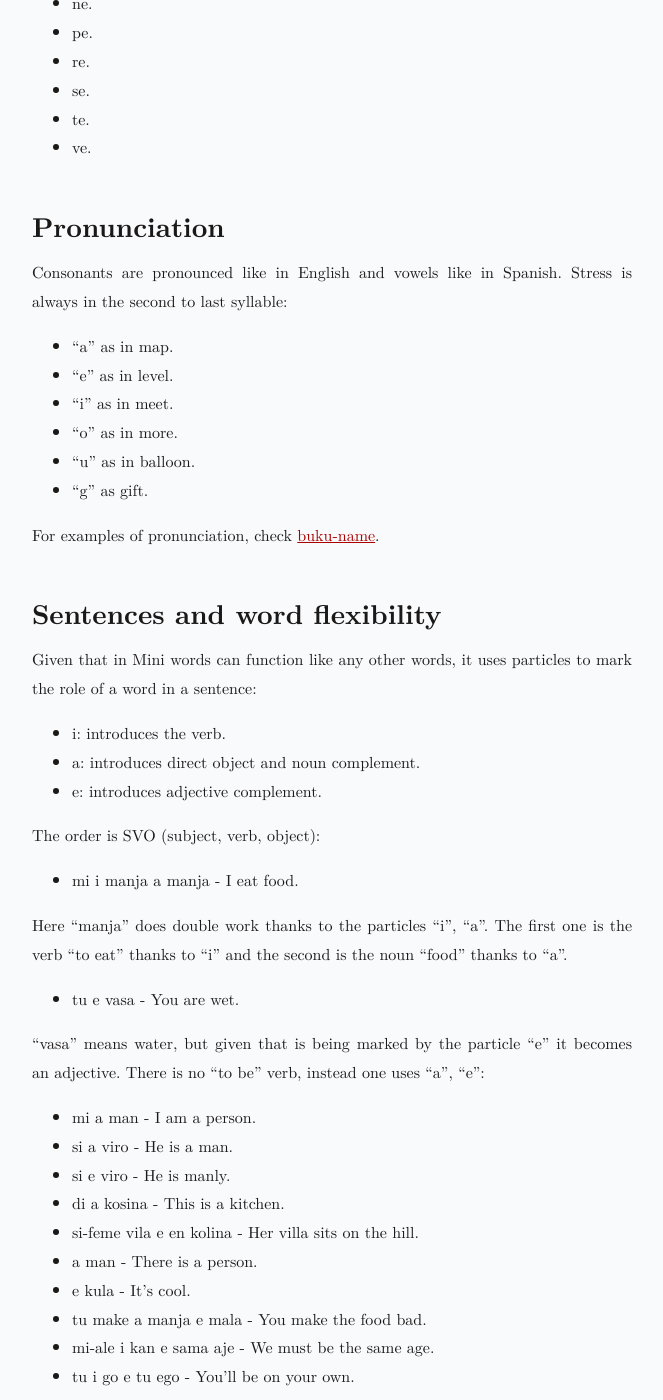
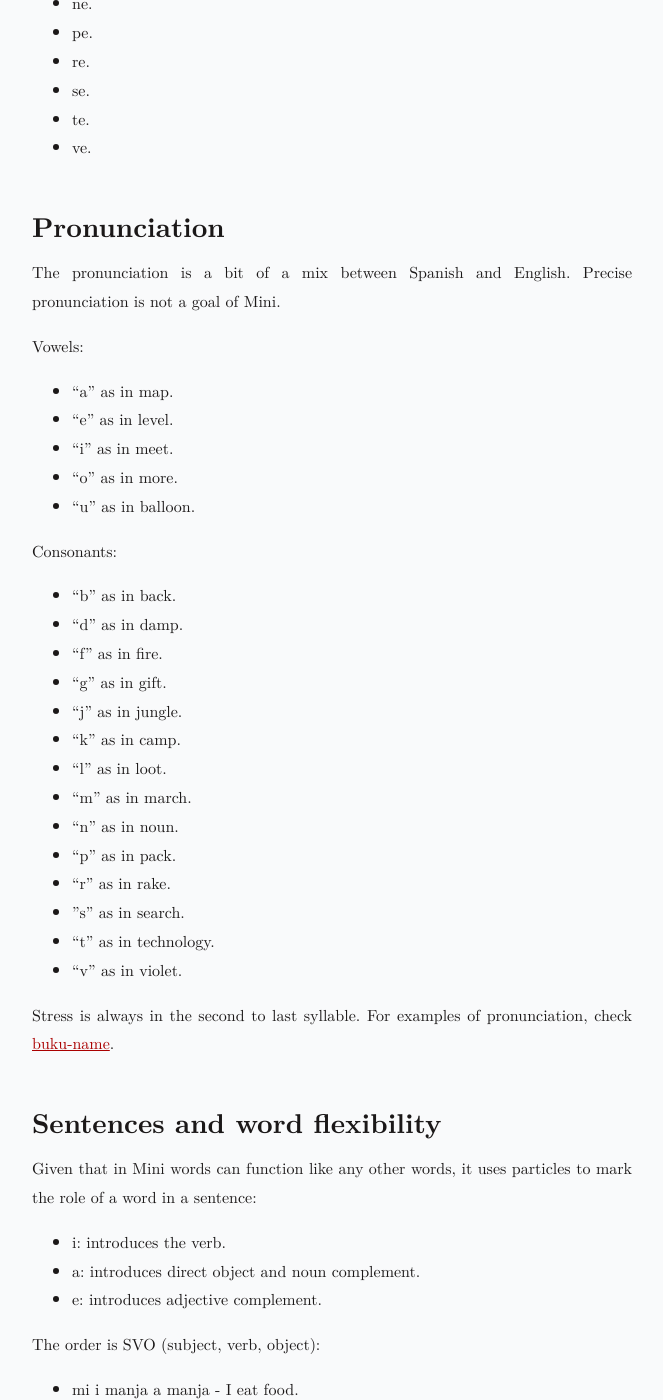
Before and after one commit to jProgr/jprogr.github.io, a Jekyll site: the page built from _posts/2023-06-27-mini-course-grammar.md, in a window 1280 px wide and 1400 px high, scrolled down 2082 px. Shown: the whole window, without its empty margins (308-971 px from the left). Built offline with Jekyll 4.4.1, drawn with Linux system fonts in a browser that asks for light colours; some of the changed text lies outside the part shown.

Commit message:
Update content
Updated "Mini course: Grammar".

```diff
--- a/_posts/2023-06-27-mini-course-grammar.md
+++ b/_posts/2023-06-27-mini-course-grammar.md
@@ -81,16 +81,34 @@ The names of the vowels are the same as its pronunciation and for the consonants
 
 ## Pronunciation
 
-Consonants are pronounced like in English and vowels like in Spanish. Stress is always in the second to last syllable:
+The pronunciation is a bit of a mix between Spanish and English. Precise pronunciation is not a goal of Mini.
+
+Vowels:
 
 - "a" as in map.
 - "e" as in level.
 - "i" as in meet.
 - "o" as in more.
 - "u" as in balloon.
-- "g" as gift.
 
-For examples of pronunciation, check [buku-name](/buku-name).
+Consonants:
+
+- "b" as in back.
+- "d" as in damp.
+- "f" as in fire.
+- "g" as in gift.
+- "j" as in jungle.
+- "k" as in camp.
+- "l" as in loot.
+- "m" as in march.
+- "n" as in noun.
+- "p" as in pack.
+- "r" as in rake.
+- "s" as in search.
+- "t" as in technology.
+- "v" as in violet.
+
+Stress is always in the second to last syllable. For examples of pronunciation, check [buku-name](/buku-name).
 
 ## Sentences and word flexibility
 
```
Also changed, not shown: other parts of _posts/2023-06-27-mini-course-grammar.md (+2 -3 lines).
